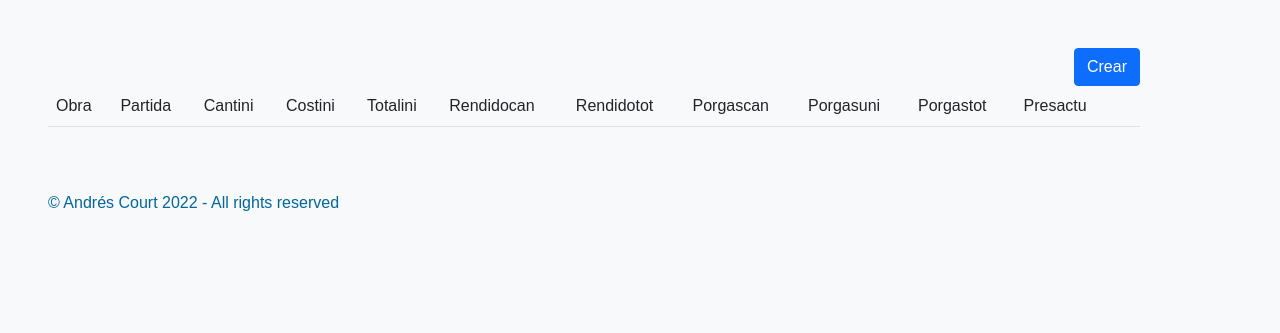
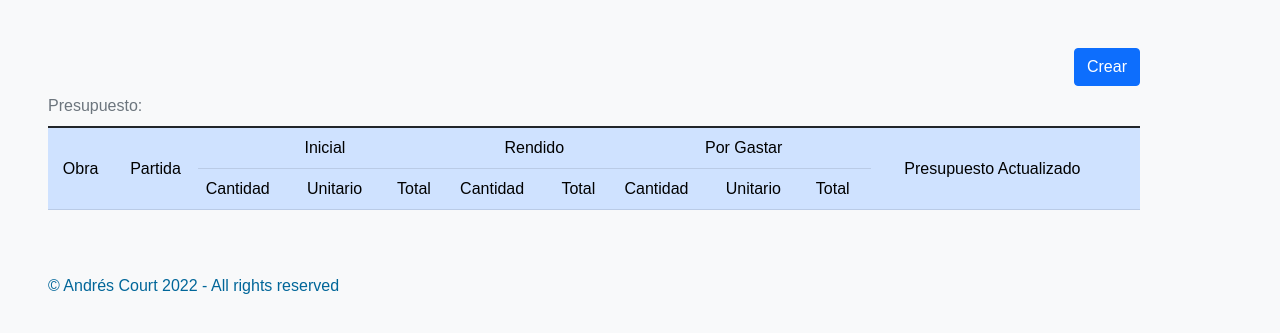
Before and after one commit to alcb1310/SCP-v2.0, a Symfony app: template templates/presupuesto/index.html.twig in a window 1280 px wide. Shown: the part 80-413 px from the top of the page. Run offline with Twig, Linux system fonts and the light colour scheme; the template is opened without the code that fills it, so the values that code supplies are empty; some libraries are stand-ins or nearby versions; some web fonts are replaced.

Commit message:
Cambions en visualizacion para mejor entendimiento del usuario

```diff
--- a/src/Repository/PresupuestoRepository.php
+++ b/src/Repository/PresupuestoRepository.php
@@ -33,9 +33,12 @@ class PresupuestoRepository extends ServiceEntityRepository
     {
         return $this->createQueryBuilder('p')
                 ->andWhere('o.activo=1')
+                ->andWhere('par.acumula=0')
                 ->join('p.obra', 'o')
                 ->join('p.partida', 'par')
                 ->orderBy('par.codigo')
+                ->addSelect('o')
+                ->addSelect('par')
                 ->getQuery()
                 ->execute()
             ;
--- a/templates/obra/form.html.twig
+++ b/templates/obra/form.html.twig
@@ -1,6 +1,7 @@
 {% extends "base.html.twig" %}
 
 {% block body %}
+     <h3>Obra:</h3>
      {{ form_start(form) }}
           {{ form_widget(form) }}
           <a href="{{ path('obra_show') }}" class="btn btn-primary float-end ms-3">Regresar</a>
--- a/templates/obra/index.html.twig
+++ b/templates/obra/index.html.twig
@@ -2,7 +2,8 @@
 
 {% block body %}
     <a href="{{path('obra_add')}}" class='btn btn-primary float-end'>Crear</a>
-    <table class='table table-striped table-hover'>
+    <table class='table table-striped table-hover caption-top'>
+        <caption>Obras:</caption>
         <thead>
             <tr>
                 <td>Nombre</td>
--- a/templates/partida/form.html.twig
+++ b/templates/partida/form.html.twig
@@ -1,6 +1,7 @@
 {% extends "base.html.twig" %}
 
 {% block body %}
+     <h3>Partida: </h3>
      {{ form_start(form) }}
           {{ form_widget(form) }}
           <a href="{{ path('partida_show') }}" class="btn btn-primary float-end ms-3">Regresar</a>
--- a/templates/partida/index.html.twig
+++ b/templates/partida/index.html.twig
@@ -2,7 +2,8 @@
 
 {% block body %}
     <a href="{{path('partida_add')}}" class='btn btn-primary float-end'>Crear</a>
-    <table class='table table-striped table-hover'>
+    <table class='table table-striped table-hover caption-top'>
+        <caption>Partidas: </caption>
         <thead>
             <td>C&oacute;digo</td>
             <td>Nombre</td>
--- a/templates/presupuesto/form.html.twig
+++ b/templates/presupuesto/form.html.twig
@@ -1,6 +1,7 @@
 {% extends "base.html.twig" %}
 
 {% block body %}
+     <h3>Presupuesto</h3>
      {{ form_start(form) }}
           {{ form_widget(form) }}
           <a href="{{ path('presupuesto_show') }}" class="btn btn-primary float-end ms-3">Regresar</a>
--- a/templates/presupuesto/index.html.twig
+++ b/templates/presupuesto/index.html.twig
@@ -2,21 +2,27 @@
 
 {% block body %}
     <a href="{{path('presupuesto_add')}}" class='btn btn-primary float-end'>Crear</a>
-    <table class='table table-striped table-hover'>
+    <table class='table table-striped table-hover caption-top align-middle'>
+        <caption>Presupuesto:</caption>
         <thead>
-            <tr>
-                <td>Obra</td>
-                <td>Partida</td>
-                <td>Cantini</td>
-                <td>Costini</td>
-                <td>Totalini</td>
-                <td>Rendidocan</td>
-                <td>Rendidotot</td>
-                <td>Porgascan</td>
-                <td>Porgasuni</td>
-                <td>Porgastot</td>
-                <td>Presactu</td>
-                <td>&nbsp;</td>
+            <tr class='table-primary'>
+                <td rowspan='2' align='center' class='align-middle'>Obra</td>
+                <td rowspan='2' align='center' class='align-middle'>Partida</td>
+                <td colspan='3' align='center'>Inicial</td>
+                <td colspan='2' align='center'>Rendido</td>
+                <td colspan='3' align='center'>Por Gastar</td>
+                <td rowspan='2' align='center' class='text-break align-middle'>Presupuesto Actualizado</td>
+                <td rowspan='2'>&nbsp;</td>
+            </tr>
+            <tr class='table-primary'>
+                <td>Cantidad</td>
+                <td>Unitario</td>
+                <td>Total</td>
+                <td>Cantidad</td>
+                <td>Total</td>
+                <td>Cantidad</td>
+                <td>Unitario</td>
+                <td>Total</td>
             </tr>
         </thead>
         <tbody>
@@ -27,7 +33,7 @@
                     <td align='right'>{{ presupuesto.cantini ? presupuesto.cantini|number_format(2, '.', ',') : '' }}</td>
                     <td align='right'>{{ presupuesto.costoini ? presupuesto.costoini|number_format(2, '.', ',') : '' }}</td>
                     <td align='right'>{{ presupuesto.totalini|number_format(2, '.', ',') }}</td>
-                    <td align='right'>{{ presupuesto.rendidocant ? presupuesto.rendidocant|number_format(2, '.', ',') : '' }}</td>
+                    <td align='right'>{{ presupuesto.partida.acumula ? '': presupuesto.rendidocant|number_format(2, '.', ',')  }}</td>
                     <td align='right'>{{ presupuesto.rendidotot|number_format(2, '.', ',') }}</td>
                     <td align='right'>{{ presupuesto.porgascan ? presupuesto.porgascan|number_format(2, '.', ',') : '' }}</td>
                     <td align='right'>{{ presupuesto.porgascost ? presupuesto.porgascost|number_format(2, '.', ',') : ''}}</td>
```
